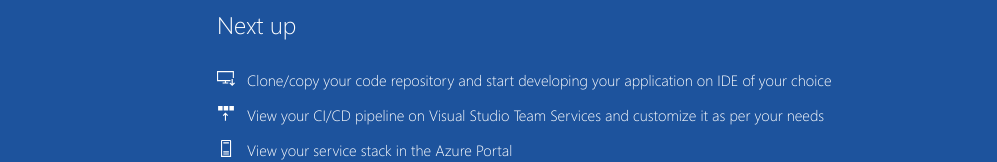
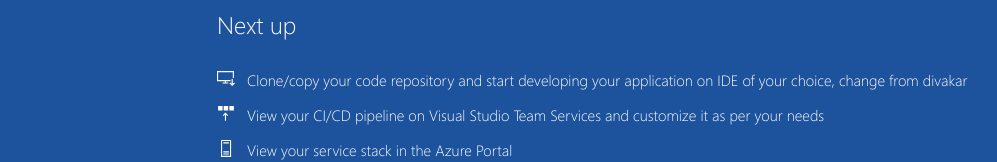
Before and after one commit to mail2divakar/gitQuiz1, a plain HTML site: page index.html in a window 1280 px wide. Shown: the part 590-752 px from the top of the page, without its empty margins (8-1005 px from the left). Drawn offline with Linux system fonts and the light colour scheme.

Commit message:
change from divakar

```diff
--- a/index.html
+++ b/index.html
@@ -28,7 +28,7 @@
                             <div class="step-icon">
                                 <img src="img/cloneWhite.svg">
                             </div>
-                            <div class="step-text"><a href="https://go.microsoft.com/fwlink/?linkid=862409">Clone/copy your code repository and start developing your application on IDE of your choice</a></div>
+                            <div class="step-text"><a href="https://go.microsoft.com/fwlink/?linkid=862409">Clone/copy your code repository and start developing your application on IDE of your choice, change from divakar</a></div>
                         </div>
                         <div class="step">
                             <div class="step-icon">
```
